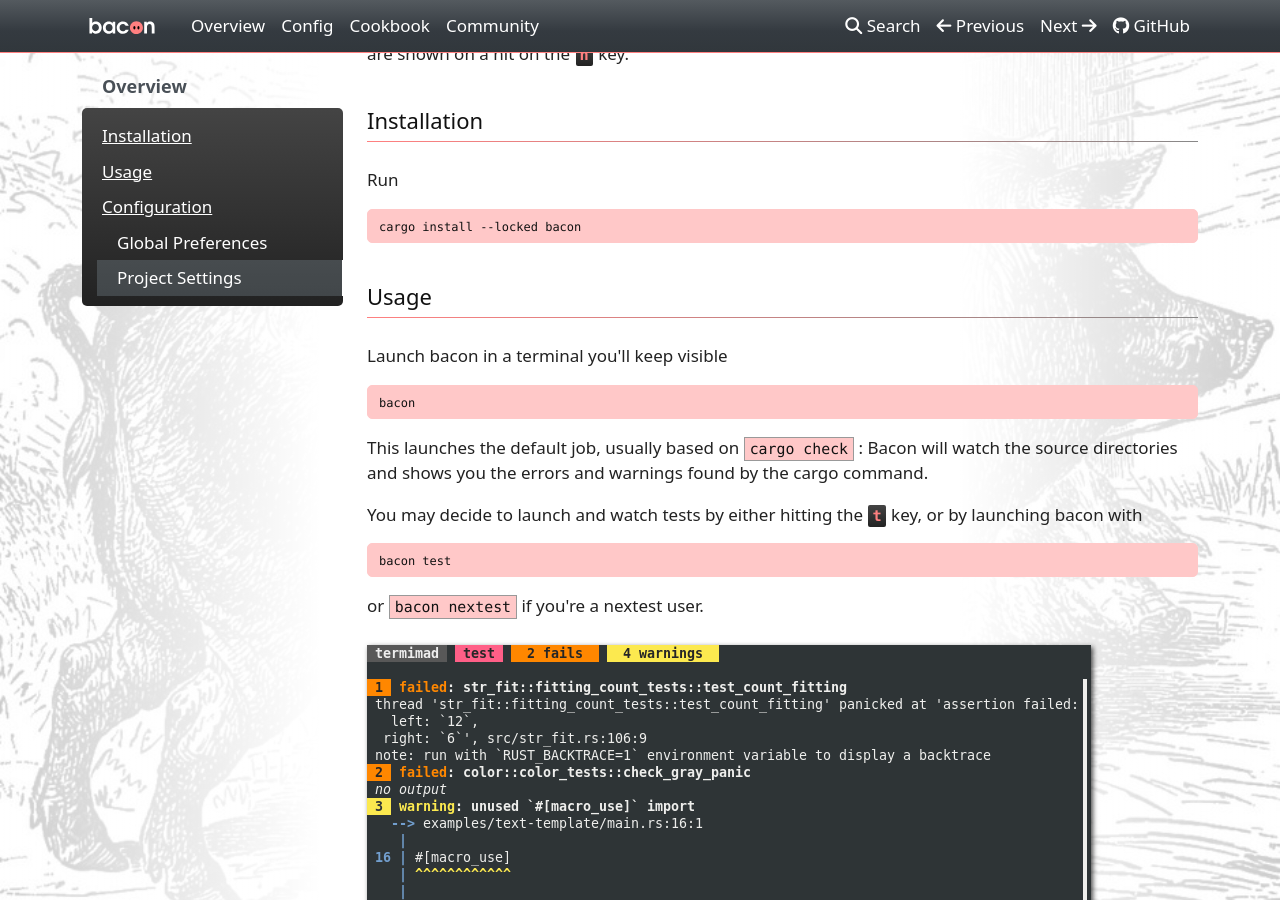
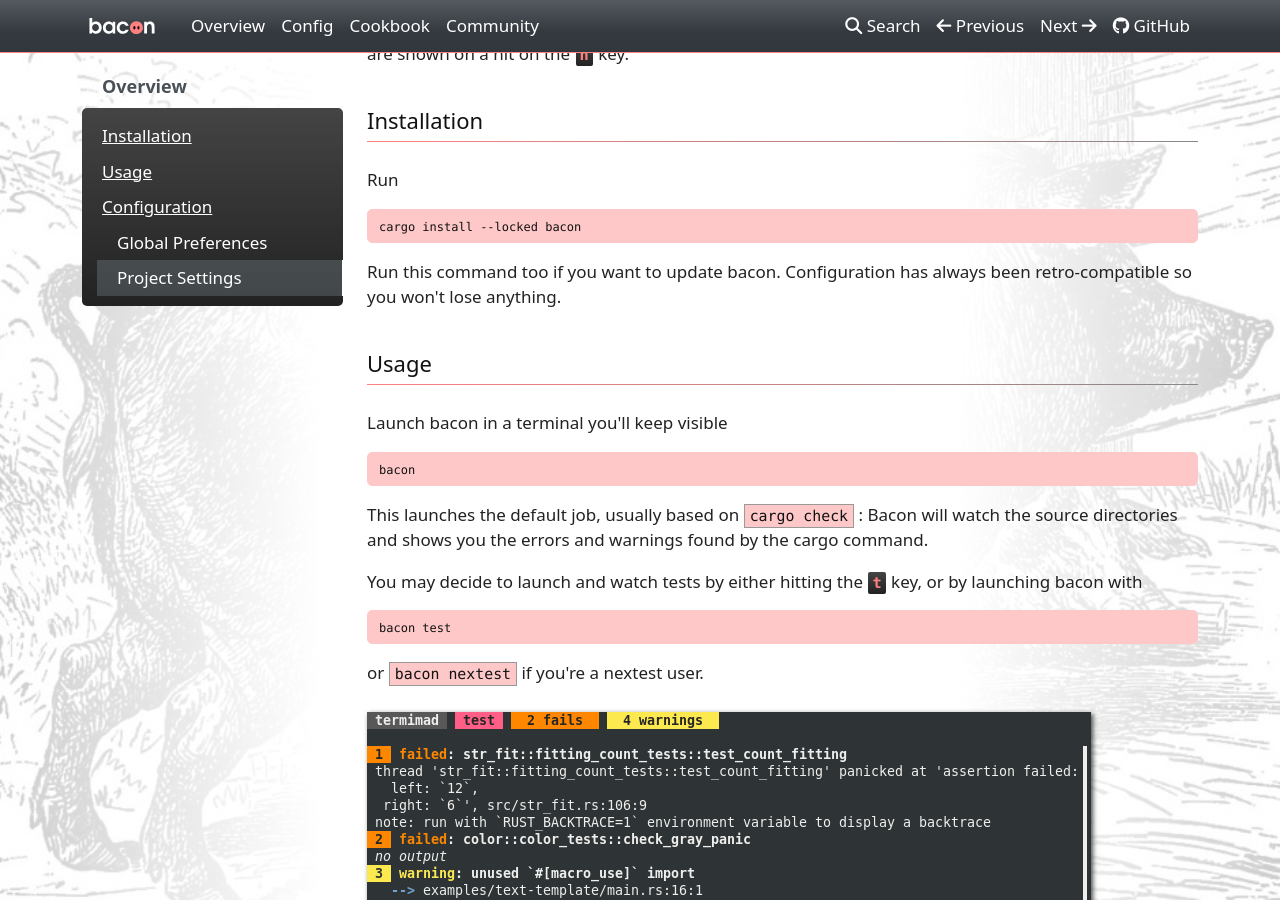
Before and after one commit to Canop/bacon, an MkDocs documentation site: the page built from website/docs/index.md, in a window 1280 px wide and 900 px high, scrolled down 942 px. Built offline with MkDocs 1.6.1, drawn with Linux system fonts in a browser that asks for light colours; nearby versions of some CDN libraries; a style sheet for code colours, icons or effects is not loaded.

Commit message:
explain reinstall

````diff
--- a/website/docs/index.md
+++ b/website/docs/index.md
@@ -22,6 +22,8 @@
 ```bash
 cargo install --locked bacon
 ```
+
+Run this command too if you want to update bacon. Configuration has always been retro-compatible so you won't lose anything.
 
 # Usage
 
````
Also changed, not shown: README.md.
